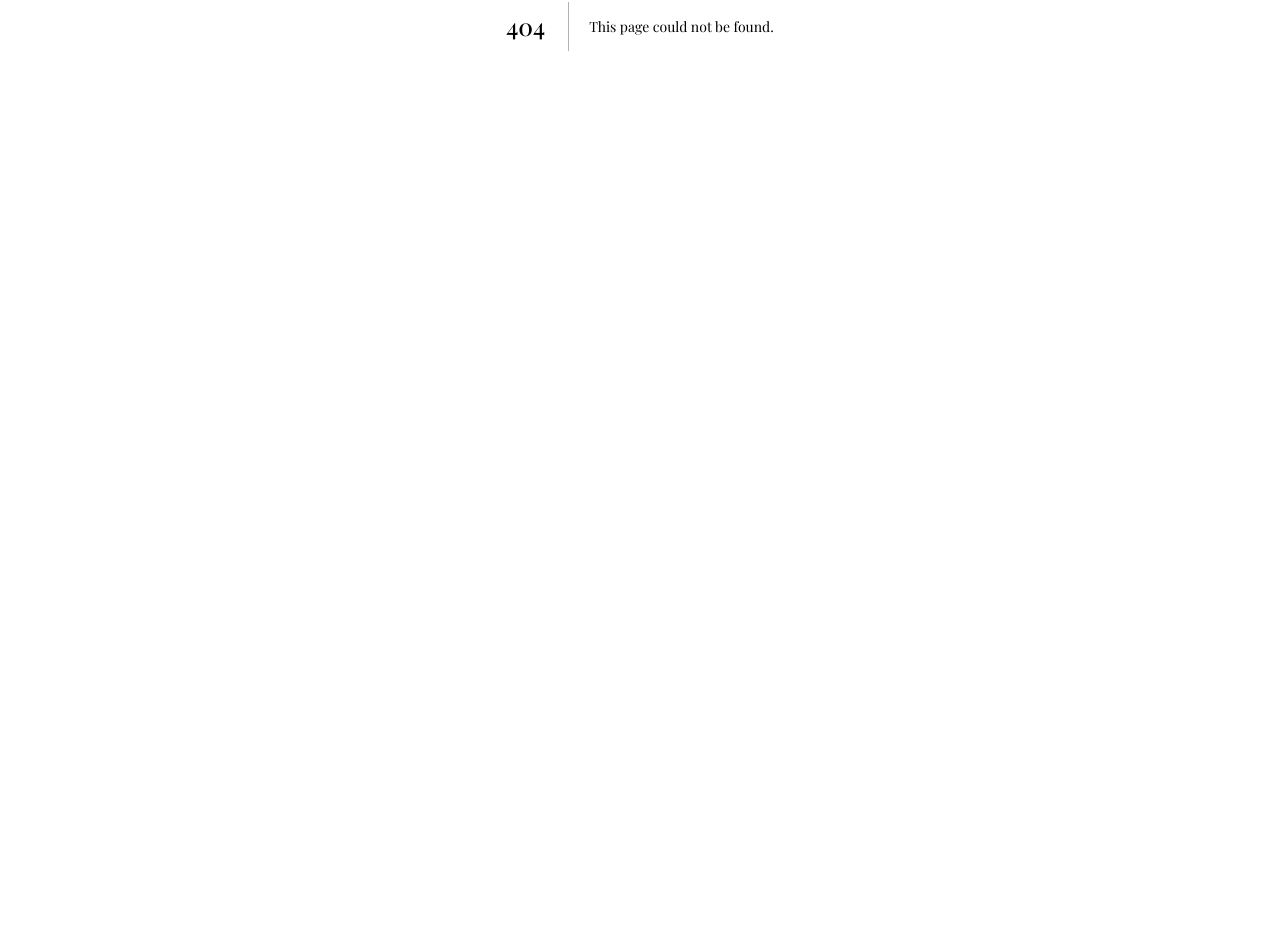
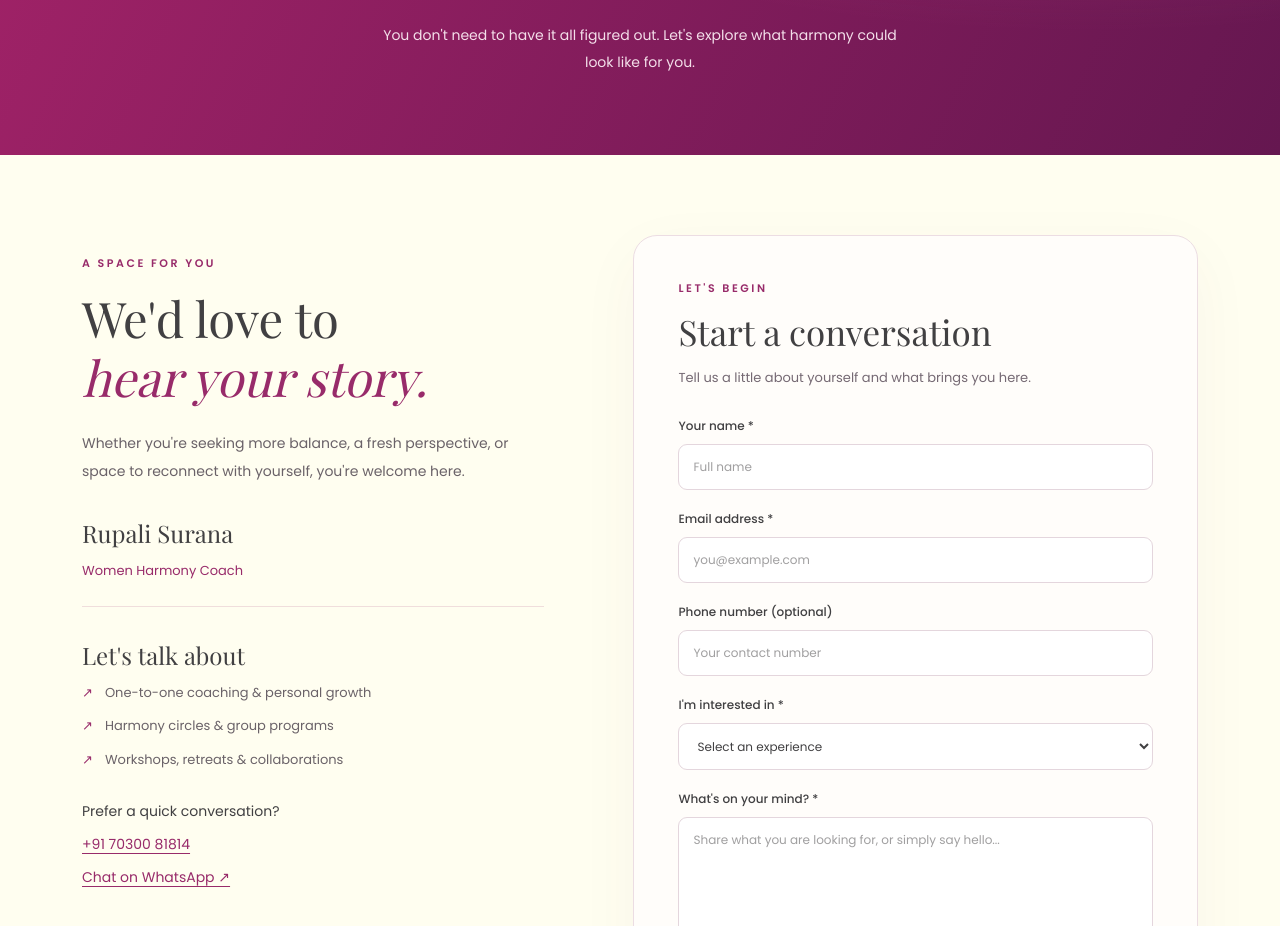
Before and after one commit to BrandandBeeyond/harmonyandher, a Next.js app: page /contact in a window 1280 px wide. Before the commit this address had no page. Shown: the part 374-1300 px from the top of the page. Before the commit the page ends 800 px from the top, so only its background shows below. Built offline with nearby package versions, Linux system fonts and the light colour scheme.

Commit message:
some updates

```diff
--- a/src/app/components/Footer.jsx
+++ b/src/app/components/Footer.jsx
@@ -33,8 +33,8 @@ export default function Footer() {
         <div className="site-footer-connect">
           <h2 id="footer-title">Connect</h2>
           <span className="site-footer-rule" aria-hidden="true" />
-          <p>Phone: <a href="#">+91 -9876543219</a></p>
-          <p>Email: <a href="mailto:">xyz@gmail.com</a></p>
+          <p>Phone: <a href="tel:+917030081814">+91 70300 81814</a></p>
+          <p><a href="https://wa.me/917030081814">Chat on WhatsApp</a></p>
           <a href="#">Instagram</a>
           <a href="#">YouTube</a>
         </div>
--- /dev/null
+++ b/src/app/contact/ContactForm.jsx
@@ -0,0 +1,23 @@
+"use client";
+import { useState } from "react";
+import styles from "./contact.module.css";
+export default function ContactForm() {
+  const [status, setStatus] = useState("");
+  function handleSubmit(event) {
+    event.preventDefault();
+    const data = new FormData(event.currentTarget);
+    const message = `Hello Harmony & Her!\nName: ${data.get("name")}\nEmail: ${data.get("email")}\nPhone: ${data.get("phone") || "Not provided"}\nInterested in: ${data.get("interest")}\n\n${data.get("message")}`;
+    window.open(`https://wa.me/917030081814?text=${encodeURIComponent(message)}`, "_blank", "noopener,noreferrer");
+    setStatus("Review your enquiry in WhatsApp and press Send there. If it did not open, use the WhatsApp link on this page.");
+  }
+  return <form onSubmit={handleSubmit} className={styles.form}>
+    <label>Your name *<input name="name" autoComplete="name" placeholder="Full name" required maxLength={100} /></label>
+    <label>Email address *<input name="email" type="email" autoComplete="email" placeholder="you@example.com" required maxLength={254} /></label>
+    <label>Phone number (optional)<input name="phone" type="tel" autoComplete="tel" placeholder="Your contact number" maxLength={30} /></label>
+    <label>I&apos;m interested in *<select name="interest" defaultValue="" required><option value="" disabled>Select an experience</option><option>One-to-one coaching</option><option>Harmony circles &amp; group programs</option><option>Workshops &amp; retreats</option><option>Collaborations</option><option>I would like some guidance</option></select></label>
+    <label>What&apos;s on your mind? *<textarea name="message" rows={5} required maxLength={3000} placeholder="Share what you are looking for, or simply say hello..." /></label>
+    <p className={styles.hint}>This opens WhatsApp with your details. Review your message and press Send there.</p>
+    <button type="submit">Continue on WhatsApp <span aria-hidden="true">&#8599;</span></button>
+    <p role="status" className={styles.hint}>{status}</p>
+  </form>;
+}
--- /dev/null
+++ b/src/app/contact/contact.module.css
@@ -0,0 +1,36 @@
+.page{background:#fffef0;color:#414042;font-family:var(--font-poppins),sans-serif}
+.hero{position:relative;color:#fffef0;background:radial-gradient(ellipse at 85% 20%,#c968a14d,transparent 50%),linear-gradient(115deg,#a52369,#651750)}
+.heroCopy{max-width:950px;margin:auto;padding:190px 24px 80px;text-align:center}
+.eyebrow{font-size:11px;font-weight:600;letter-spacing:.23em;line-height:1.6}
+.heroCopy h1{margin:20px 0;font-size:clamp(38px,5vw,66px);font-weight:400;line-height:1.16;letter-spacing:-.025em}
+.heroCopy h1 em{color:#f5cedc}
+.heroCopy>p:last-child{max-width:540px;margin:auto;color:#f4dfea;font-size:14px;line-height:1.9}
+.content{display:grid;grid-template-columns:.9fr 1.1fr;gap:clamp(40px,7vw,100px);max-width:1180px;margin:auto;padding:80px 32px 56px}
+.intro{padding-top:20px}
+.intro .eyebrow,.card .eyebrow{color:#982b6a}
+.intro h2{margin:16px 0 24px;font-size:clamp(34px,4vw,49px);line-height:1.2;font-weight:400}
+.intro h2 em{color:#982b6a}
+.intro>p:not(.eyebrow):not(.note){color:#6a6268;font-size:14px;line-height:1.95}
+.coach{margin:30px 0;padding-bottom:25px;border-bottom:1px solid #982b6a26}
+.intro h3{font-size:24px;margin-bottom:10px}
+.coach p{font-size:13px;color:#982b6a}
+.intro ul{list-style:none;padding:0;display:grid;gap:14px;font-size:13px;color:#6a6268}
+.intro li::before{content:'\2197';margin-right:12px;color:#982b6a}
+.links{display:grid;gap:12px;margin-top:32px;font-size:14px}
+.links a{color:#982b6a;text-decoration:underline;text-underline-offset:4px}
+.note{margin-top:34px;color:#982b6a;font-family:var(--font-playfair-display),serif;font-style:italic;font-size:22px}
+.card{padding:clamp(24px,3.5vw,44px);border:1px solid #ecdde3;border-radius:24px;background:#fffdfa;box-shadow:0 18px 65px #6114420a;min-width:0}
+.card h2{font-size:clamp(28px,3vw,35px);line-height:1.25;margin:12px 0}
+.card>p:not(.eyebrow){font-size:13px;color:#756973;line-height:1.8}
+.form{display:grid;gap:20px;margin-top:28px}
+.form label{display:block;font-size:12px;font-weight:500}
+.form input,.form select,.form textarea{display:block;width:100%;min-width:0;margin-top:9px;border:1px solid #e4d6dd;border-radius:9px;background:#fff;color:#414042;padding:13px 14px;font:inherit;font-weight:400}
+.form textarea{resize:vertical;min-height:130px}
+.page :is(a,button,input,select,textarea):focus-visible{outline:2px solid #bc5f92;outline-offset:4px}
+.form .hint{margin:0;color:#756973;font-size:11px;line-height:1.8}
+.hint:empty{display:none}
+.form button{display:flex;justify-content:space-between;align-items:center;gap:16px;padding:16px 24px;border:0;border-radius:30px;color:#fff;background:#982b6a;font:inherit;font-size:13px;cursor:pointer}
+.form button:hover{background:#761d50}
+.closing{padding:18px 24px 65px;text-align:center;color:#982b6a;font-family:var(--font-playfair-display),serif;font-size:clamp(22px,3vw,30px)}
+@media(max-width:800px){.content{grid-template-columns:1fr;gap:36px;padding:48px 24px}.intro{padding:0}.heroCopy{padding-top:165px;padding-bottom:60px}}
+@media(max-width:480px){.content{padding-inline:18px}.card{padding:25px 20px}}
--- /dev/null
+++ b/src/app/contact/page.jsx
@@ -0,0 +1,29 @@
+import Navbar from "../components/Navbar";
+import Footer from "../components/Footer";
+import ContactForm from "./ContactForm";
+import styles from "./contact.module.css";
+export const metadata = { title: "Contact Us | Harmony & Her", description: "Connect with Rupali Surana for coaching, harmony circles and workshops." };
+export default function ContactPage() {
+  return <div className={styles.page}>
+    <div className={styles.hero}><Navbar /><div className={styles.heroCopy}>
+      <p className={styles.eyebrow}>CONTACT US</p>
+      <h1>Every new chapter starts<br />with a <em>conversation.</em></h1>
+      <p>You don&apos;t need to have it all figured out. Let&apos;s explore what harmony could look like for you.</p>
+    </div></div>
+    <main className={styles.content}>
+      <section className={styles.intro} aria-labelledby="contact-title">
+        <p className={styles.eyebrow}>A SPACE FOR YOU</p>
+        <h2 id="contact-title">We&apos;d love to<br /><em>hear your story.</em></h2>
+        <p>Whether you&apos;re seeking more balance, a fresh perspective, or space to reconnect with yourself, you&apos;re welcome here.</p>
+        <div className={styles.coach}><h3>Rupali Surana</h3><p>Women Harmony Coach</p></div>
+        <h3>Let&apos;s talk about</h3>
+        <ul><li>One-to-one coaching &amp; personal growth</li><li>Harmony circles &amp; group programs</li><li>Workshops, retreats &amp; collaborations</li></ul>
+        <div className={styles.links}><span>Prefer a quick conversation?</span><a href="tel:+917030081814">+91 70300 81814</a><a href="https://wa.me/917030081814" target="_blank" rel="noopener noreferrer">Chat on WhatsApp &#8599;</a></div>
+        <p className={styles.note}>A small step. A meaningful beginning.</p>
+      </section>
+      <section className={styles.card} aria-labelledby="form-title"><p className={styles.eyebrow}>LET&apos;S BEGIN</p><h2 id="form-title">Start a conversation</h2><p>Tell us a little about yourself and what brings you here.</p><ContactForm /></section>
+    </main>
+    <div className={styles.closing}>Your journey. Your pace. <em>Your harmony.</em></div>
+    <Footer />
+  </div>;
+}
```
